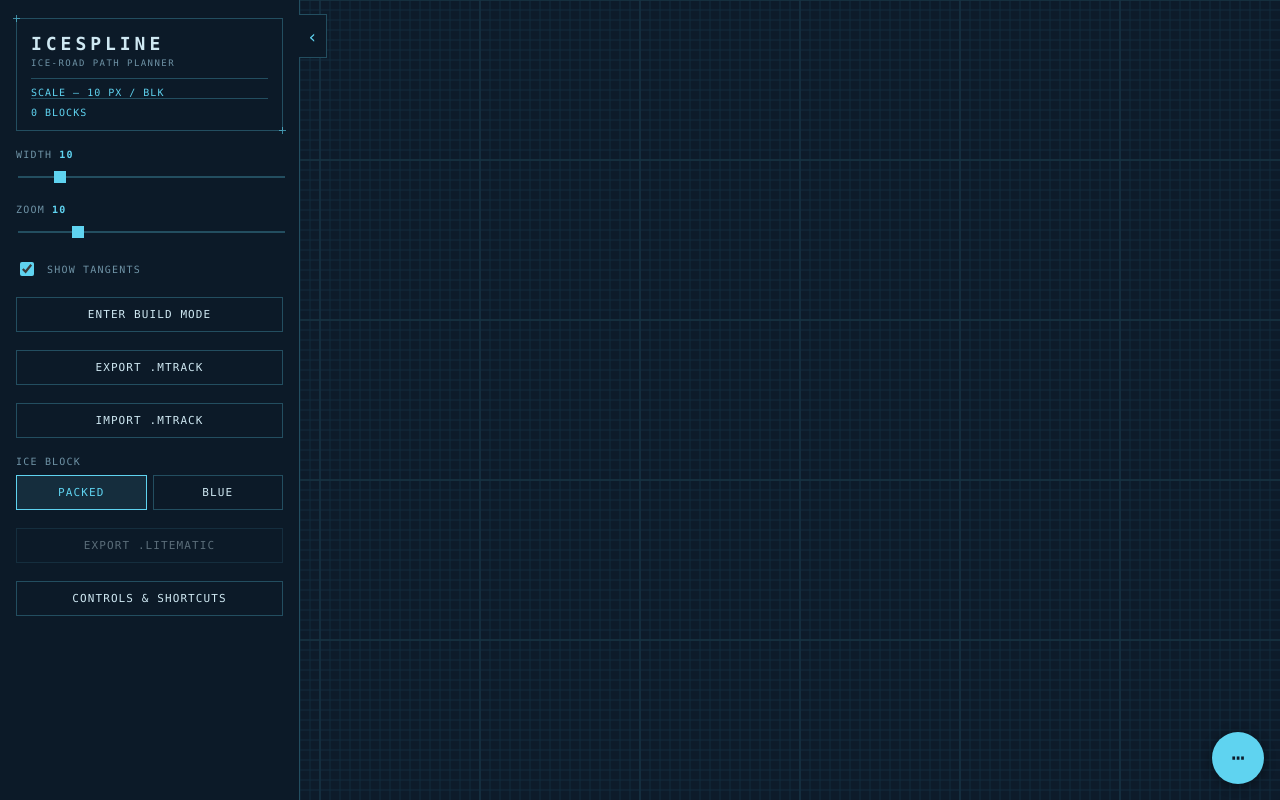
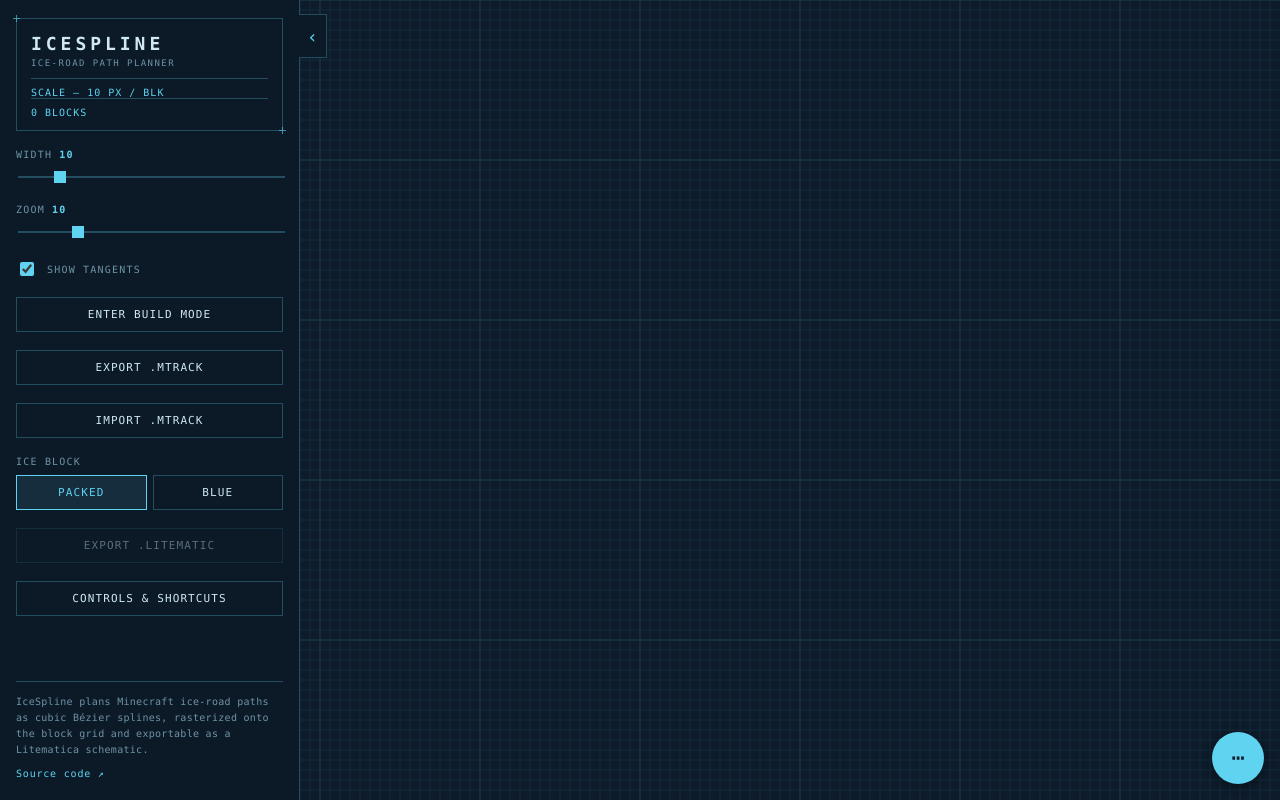
Before and after one commit to tmbkoren/IceSpline, a React (Vite) app: page / in a window 1280 px wide. Built offline with nearby package versions, Linux system fonts and the light colour scheme.

Commit message:
about section

```diff
--- a/src/index.css
+++ b/src/index.css
@@ -249,6 +249,28 @@ input[type="range"]::-moz-range-thumb {
   flex: 1;
 }
 
+/* --- About section (pinned to the bottom of the drawer) ------------------ */
+.about {
+  margin-top: auto; /* push to the bottom of the flex-column drawer body */
+  padding-top: 12px;
+  border-top: 1px solid var(--line-dim);
+  font-size: 10px;
+  line-height: 1.6;
+  letter-spacing: 0.03em;
+  color: var(--text-mut);
+}
+.about p {
+  margin: 0 0 8px;
+}
+.about a {
+  color: var(--line);
+  text-decoration: none;
+  letter-spacing: 0.08em;
+}
+.about a:hover {
+  text-decoration: underline;
+}
+
 /* --- Floating action dock ------------------------------------------------ */
 
 .dock {
--- a/src/ui/ControlPanel.tsx
+++ b/src/ui/ControlPanel.tsx
@@ -15,6 +15,11 @@ import { store, useStore } from '../core/state'
 import { downloadMtrack, openMtrackDialog } from '../core/mtrack'
 import { downloadLitematic } from '../core/litematic'
 import { ControlsDialog } from './ControlsDialog'
+
+// Public source link shown in the About section. Also serves AGPL §13 good practice
+// (a web app should offer users a way to reach its source).
+// TODO: replace with the real repository URL.
+const SOURCE_URL = 'https://github.com/tmbkoren/IceSpline';
 
 // Open a .mtrack and load it into the store. Shared shape with the Ctrl+O path in
 // input.ts; kept tiny rather than abstracted into the store (file dialogs are app
@@ -224,6 +229,18 @@ export function ControlPanel() {
         <button type="button" className="btn" onClick={() => setHelpOpen(true)}>
           Controls &amp; shortcuts
         </button>
+
+        {/* About — pinned to the bottom of the drawer (margin-top:auto). Brief blurb
+            + source link (also the AGPL "Source" affordance). */}
+        <section className="about">
+          <p>
+            IceSpline plans Minecraft ice-road paths as cubic Bézier splines,
+            rasterized onto the block grid and exportable as a Litematica schematic.
+          </p>
+          <a href={SOURCE_URL} target="_blank" rel="noopener noreferrer">
+            Source code ↗
+          </a>
+        </section>
       </div>
       </aside>
 
```
